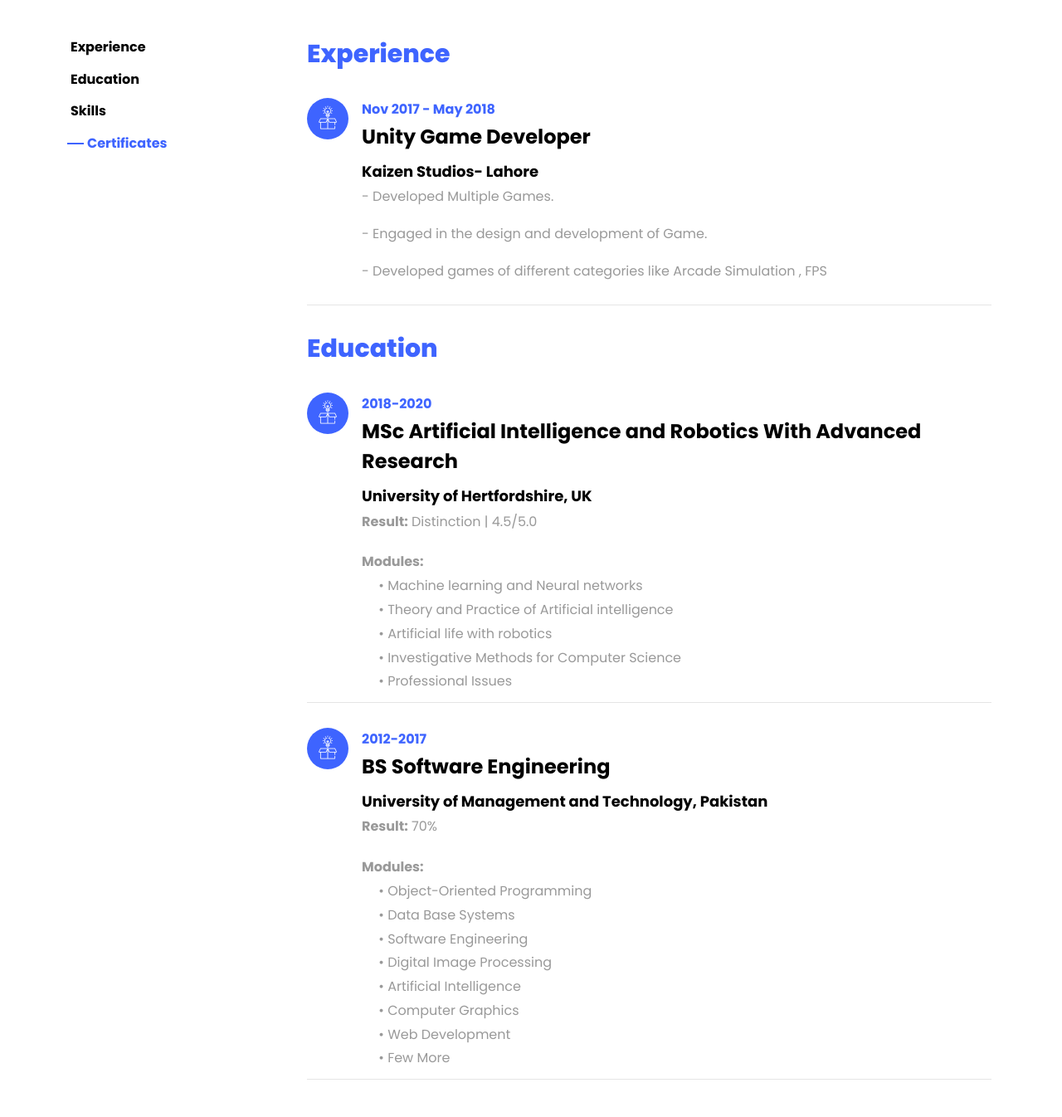
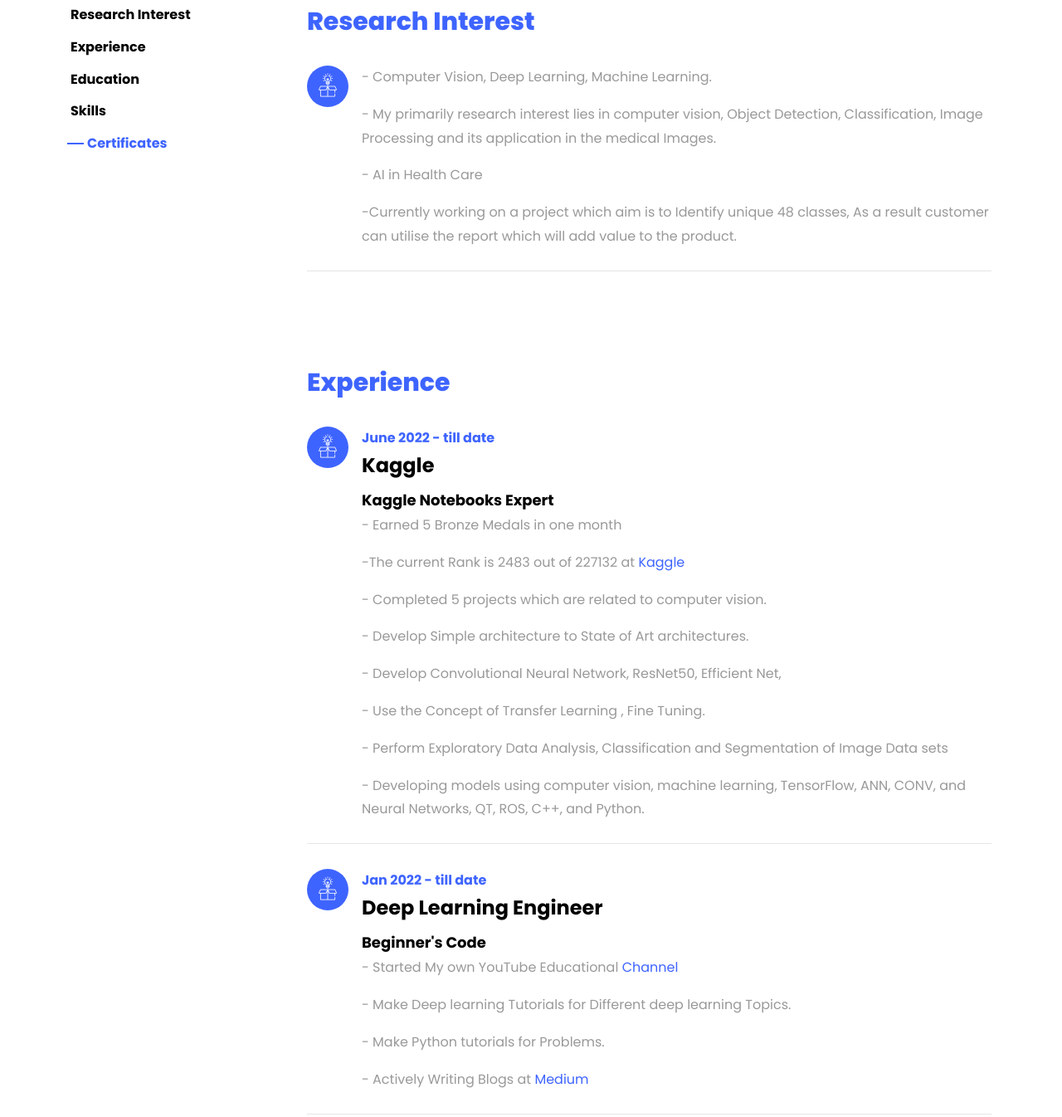
Before and after one commit to 106AbdulBasit/Portfolio, a plain HTML site: page index.html in a window 1280 px wide. Shown: the part 1417-2763 px from the top of the page at 83% size. Drawn offline with Linux system fonts and the light colour scheme; files whose address does not match are found by name.

Commit message:
Update index.html

```diff
--- a/index.html
+++ b/index.html
@@ -1,4 +1,3 @@
-
 <!DOCTYPE html>
 <html lang="en">
   <head>
@@ -39,6 +38,7 @@
 	          <li class="nav-item"><a href="#about-section" class="nav-link"><span>About</span></a></li>
 	          <li class="nav-item"><a href="#resume-section" class="nav-link"><span>Resume</span></a></li>
 	          <li class="nav-item"><a href="#projects-section" class="nav-link"><span>Projects</span></a></li>
+			  <li class="nav-item"><a href="#blog-section" class="nav-link"><span>My Blog</span></a></li>
 	          <li class="nav-item"><a href="#contact-section" class="nav-link"><span>Contact</span></a></li>
 	        </ul>
 	      </div>
@@ -88,7 +88,7 @@
                     <p>An artificial intelligence developer, passionate about cutting edge technology and solving real-world problems.</p>
 		            <ul class="about-info mt-4 px-md-0 px-2">
 		            	<li class="d-flex"><span>Name:</span> <span>Abdul Basit</span></li>
-		            	<li class="d-flex"><span>Address:</span> <span>16 Heran Road, IslamPura lahore</span></li>
+
 		            	<li class="d-flex"><span>Email:</span> <span>ab.niazi.pk@gmail.com</span></li>
 		            	<li class="d-flex"><span>Phone: </span> <span>+923347904824</span></li>
 		            </ul>
@@ -110,7 +110,9 @@
     			<div class="col-md-3">
 				    <nav id="navi">
 					    <ul>
+						  <li><a href="#page-5">Research Interest</a></li>
 						  <li><a href="#page-2">Experience</a></li>
+
 					      <li><a href="#page-1">Education</a></li>
 					      <li><a href="#page-3">Skills</a></li>
 					      <li><a href="#page-4">Certificates</a></li>
@@ -118,8 +120,78 @@
 					  </nav>
 					</div>
 					<div class="col-md-9">
+						<div id="page-5" class= "page five">
+							<h2 class="heading">Research Interest</h2>
+							<div class="resume-wrap d-flex ftco-animate">
+							  <div class="icon d-flex align-items-center justify-content-center">
+								  <span class="flaticon-ideas"></span>
+							  </div>
+							  <div class="text pl-3">
+
+
+								  <p>- Computer Vision, Deep Learning, Machine Learning.</p>
+								  <p>- My primarily research  interest lies  in computer vision, Object Detection, Classification,
+									Image Processing and its application in the medical Images.</p>
+								  <p>- AI in Health Care </p>
+								  <p>-Currently working on a project which aim is to Identify unique 48 classes, As a
+									result customer can utilise the report which will add value to the product. </p>
+							  </div>
+						  </div>
+						</div>
+
+
 					  <div id="page-2" class= "page two">
 					  	<h2 class="heading">Experience</h2>
+						  <div class="resume-wrap d-flex ftco-animate">
+
+							<div class="icon d-flex align-items-center justify-content-center">
+					    		<span class="flaticon-ideas"></span>
+					    	</div>
+					    	<div class="text pl-3">
+		    					<span class="date">June 2022 -  till date</span>
+		    					<h2>Kaggle</h2>
+		    					<span class="position">Kaggle Notebooks Expert</span>
+		    					<p>- Earned 5 Bronze Medals in one month</p>
+								<p>-The current Rank is 2483 out of 227132  at <a href="https://www.kaggle.com/abdulbasitniazi/notebooks?userId=4227829&sortBy=dateRun&tab=profile&privacy=public"> Kaggle </a></p>
+								<p>- Completed 5 projects which are related to computer vision.</p>
+                                <p>- Develop Simple architecture to State of Art architectures. </p>
+								<p>- Develop  Convolutional Neural Network, ResNet50, Efficient Net, </p>
+								<p>- Use the Concept of Transfer Learning ,  Fine Tuning. </p>
+								<p>- Perform Exploratory Data Analysis,  Classification and  Segmentation of Image Data sets</p>
+								<p>- Developing models using computer vision, machine learning, TensorFlow, ANN, CONV, and Neural Networks, QT, ROS, C++, and Python.</p>
+		    				</div>
+	    				</div>
+
+						<!--        This  below section of Youtube channnel-->
+
+
+
+
+						<div class="resume-wrap d-flex ftco-animate">
+	    					<div class="icon d-flex align-items-center justify-content-center">
+					    		<span class="flaticon-ideas"></span>
+					    	</div>
+					    	<div class="text pl-3">
+		    					<span class="date">Jan 2022 -  till date</span>
+		    					<h2>Deep Learning Engineer</h2>
+		    					<span class="position">Beginner's Code</span>
+		    					<p>- Started My own YouTube Educational <a href="https://www.youtube.com/channel/UCSAw-QDHdXjrAMpg7-TELVA"> Channel</a></p>
+								<p>- Make Deep learning Tutorials for Different deep learning Topics.</p>
+                                <p>- Make Python tutorials for  Problems. </p>
+								<p>- Actively Writing  Blogs at <a href="https://medium.com/@AB_Niazi"> Medium</a></p>
+
+		    				</div>
+	    				</div>
+
+
+						<!--        This  below section of  Unity Game Development-->
+
+
+
+
+
+
+
 						<div class="resume-wrap d-flex ftco-animate">
 	    					<div class="icon d-flex align-items-center justify-content-center">
 					    		<span class="flaticon-ideas"></span>
@@ -133,6 +205,15 @@
                                 <p>- Developed games of different categories like Arcade Simulation , FPS </p>
 		    				</div>
 	    				</div>
+
+
+                         <!--        This  below section of  Education Part 1-->
+
+
+
+
+
+
 
 					  <div id="page-1" class= "page one">
 					  	<h2 class="heading">Education</h2>
@@ -156,6 +237,13 @@
 							    </ul>
 	    					</div>
 	    				</div>
+
+
+
+						<!--        This  below section of  Education Part 2-->
+
+
+
 						<div class="resume-wrap d-flex ftco-animate">
 					    	<div class="icon d-flex align-items-center justify-content-center">
 					    		<span class="flaticon-ideas"></span>
@@ -180,6 +268,12 @@
 	    					</div>
 	    				</div>
 					  </div>
+
+                  <!--        This  below section is of Skills-->
+
+
+
+
 					  <div id="page-3" class= "page three">
 					  	<h2 class="heading">Skills</h2>
 					  	<div class="row progress-circle mb-5">
@@ -440,6 +534,15 @@
 
 	    				</div>
 
+
+
+                          <!--        This  below section is of Certificates-->
+
+
+
+
+
+
                         <div class="resume-wrap d-flex ftco-animate">
 					    	<div class="icon d-flex align-items-center justify-content-center">
 					    		<span class="flaticon-ideas"></span>
@@ -485,6 +588,67 @@
 			  </div>
     	</div>
     </section>
+
+
+
+
+	 <!--        This  below section is of  Tutorials and latest Work-->
+
+	 <section class="ftco-section ftco-project" id="blog-section">
+    	<div class="container-fluid px-md-0">
+    		<div class="row no-gutters justify-content-center pb-5">
+			  <div class="col-md-12 heading-section text-center ftco-animate">
+				<h2 class="mb-4">Tutorials and Latest Work</h2>
+			  </div>
+			</div>
+
+			<div class="row d-flex">
+				<div class="col-md-4 d-flex ftco-animate">
+					<div class="blog-entry justify-content-end">
+					<a href="leetCodelist.html" class="block-20" style="background-image: url('images/LeetCode.png');">
+					</a>
+					<div class="text mt-3 float-right d-block">
+					  <h3 class="heading"><a href="leetCodelist.html">Leet Code problems</a></h3>
+					  <div class="d-flex align-items-center mb-3 meta">
+
+					  </div>
+					  <p> Solutions of the Leet Code Problems in Python Language</p>
+					</div>
+				  </div>
+				</div>
+
+
+				<div class="col-md-4 d-flex ftco-animate">
+					<div class="blog-entry">
+					<a href="DeepLearning.html" class="block-20" style="background-image: url('images/DeepLearning.jfif');">
+					</a>
+					<div class="text mt-3 float-right d-block">
+					  <h3 class="heading"><a href="DeepLearning.html">Deep Learning Tutorials</a></h3>
+					  <div class="d-flex align-items-center mb-3 meta">
+
+					  </div>
+					  <p>Tutorials of Deep Learning Topics.</p>
+					</div>
+				  </div>
+				</div>
+			  </div>
+
+
+
+
+
+		</div>
+
+
+
+
+
+
+
+
+		<!--        This  below section is of  Projects-->
+
+
 
 
     <section class="ftco-section ftco-project" id="projects-section">
@@ -552,6 +716,12 @@
         </a>
     </div>
 
+
+
+
+<!--        This  below section is of  Data Anaylsis-->
+
+
     <div class="row no-gutters justify-content-center pb-2">
         <div class="col-md-12 heading-section text-center ftco-animate">
           <h3 class="mb-4">Data Analysis</h3>
@@ -596,6 +766,8 @@
 
 
 
+  <!--        This  below section is of  Games-->
+
 
 		<div class="row no-gutters justify-content-center pb-2">
 			  <div class="col-md-12 heading-section text-center ftco-animate">
@@ -636,6 +808,12 @@
 
 
 		<br><br>
+
+		<!--        This  below section is of  Web-->
+
+
+
+
 		<div class="row no-gutters justify-content-center pb-2">
 			  <div class="col-md-12 heading-section text-center ftco-animate">
 				<h3 class="mb-4">Web</h3>
@@ -662,6 +840,10 @@
 
 
     </section>
+
+
+
+
 
 
     <section class="ftco-section contact-section ftco-no-pb" id="contact-section">
```
